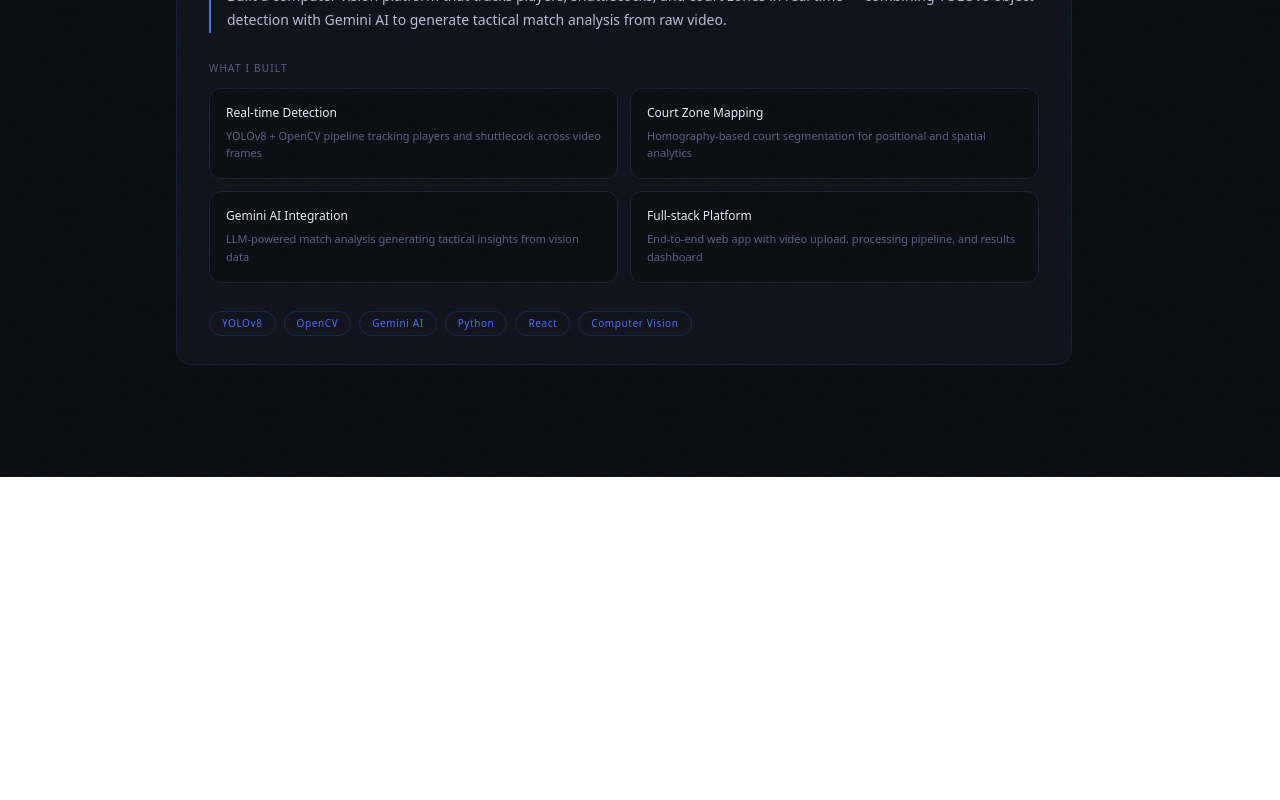
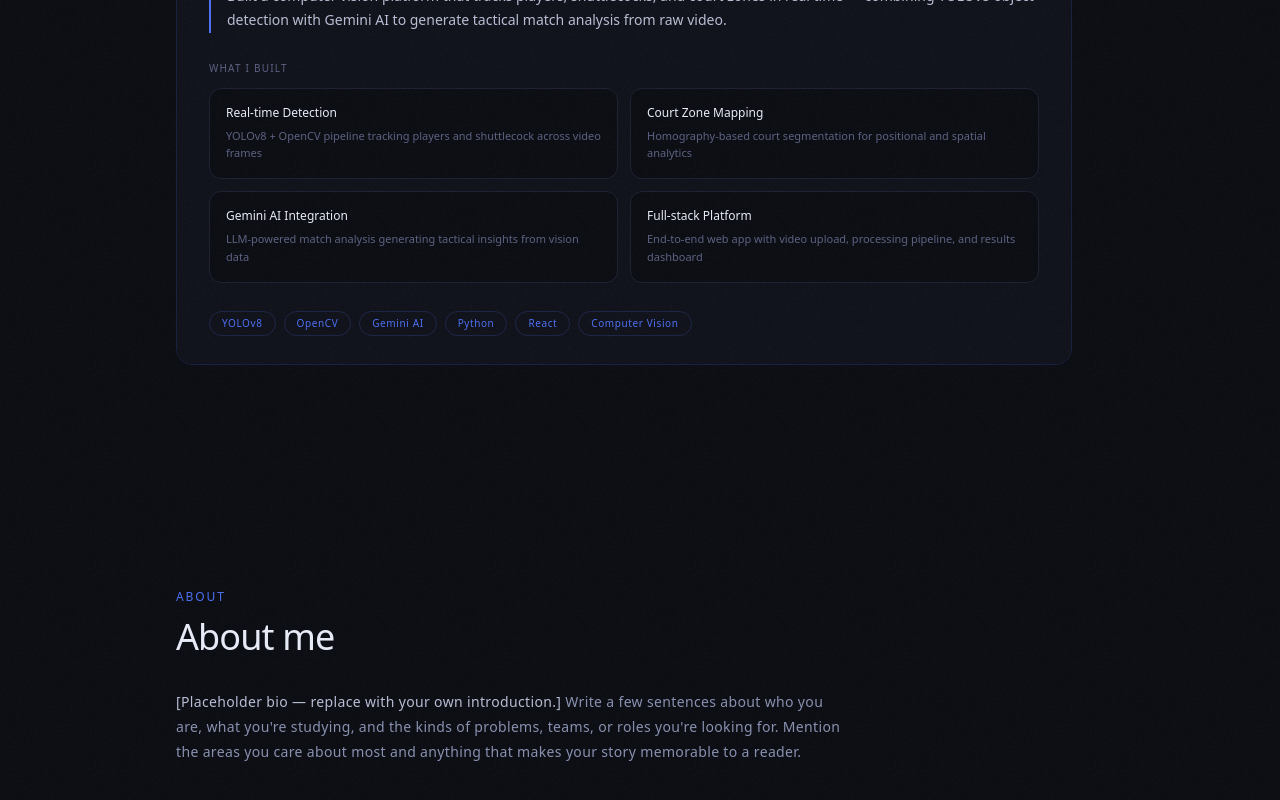
Before and after one commit to jameshualiu/jameshualiu.me, a Next.js app: page / in a window 1280 px wide. Shown: the part 1994-2794 px from the top of the page. Before the commit the page ends 2471 px from the top, so only its background shows below. Built offline with nearby package versions, Linux system fonts and the light colour scheme; a web font is replaced by a local one.

Commit message:
feat: render About and Contact sections on the home page

```diff
--- a/app/page.tsx
+++ b/app/page.tsx
@@ -1,6 +1,8 @@
 import Hero from "@/components/Hero";
 import Work from "@/components/Work";
 import Projects from "@/components/Projects";
+import About from "@/components/About";
+import Contact from "@/components/Contact";
 
 export default function Home() {
   return (
@@ -23,6 +25,8 @@ export default function Home() {
       <Hero />
       <Work />
       <Projects />
+      <About />
+      <Contact />
     </main>
   );
 }
```
